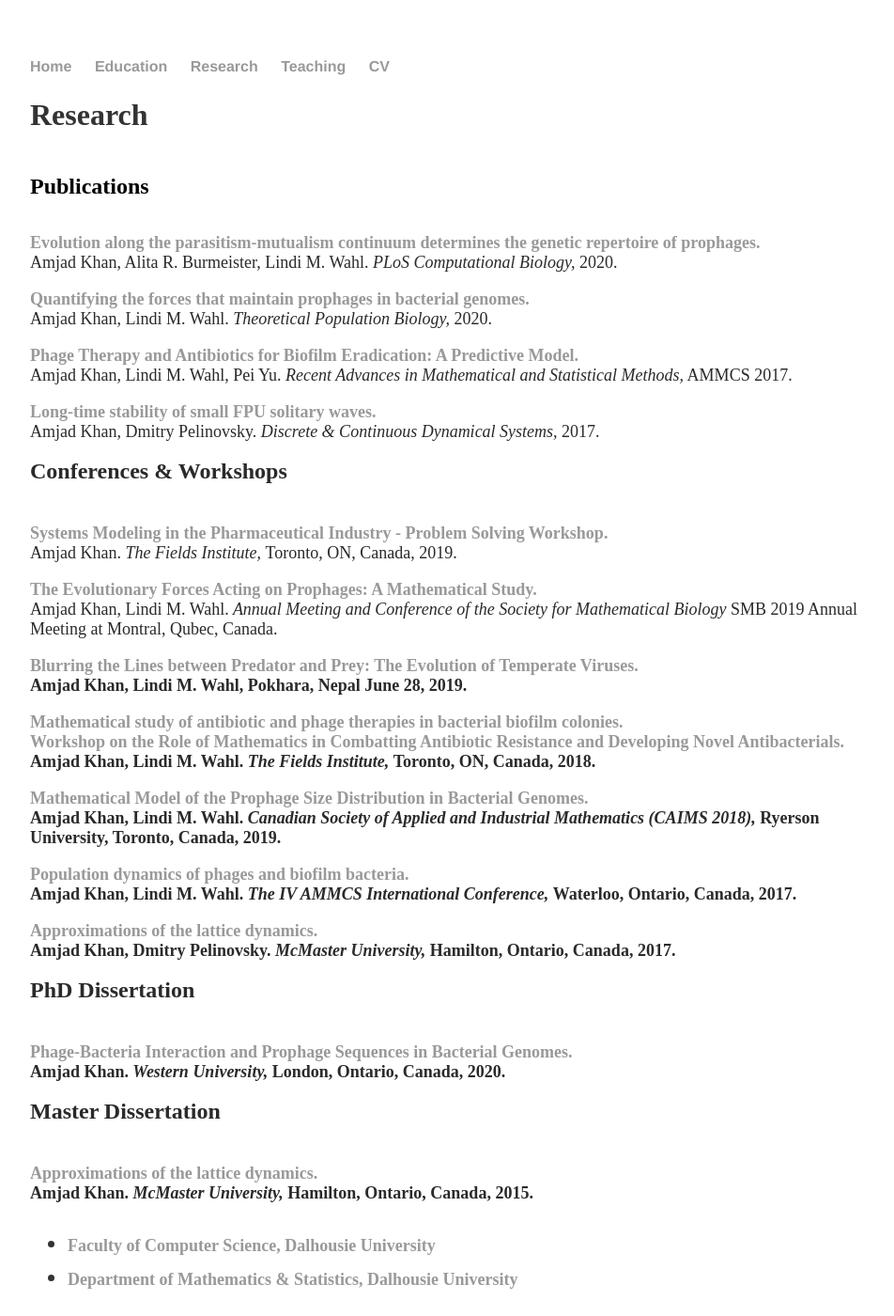
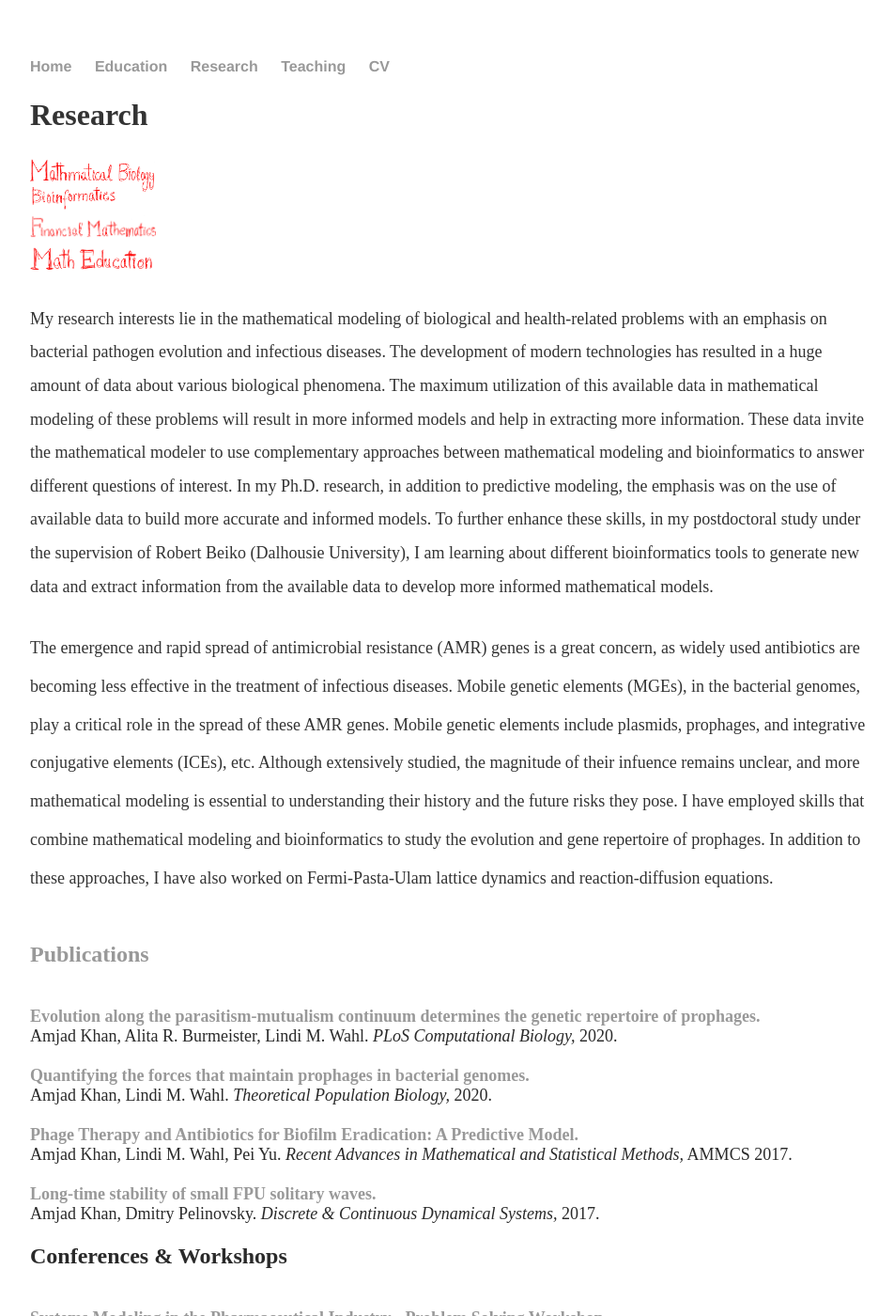
Before and after one commit to MathBioInfo/amjadkhan, a Jekyll site: the page built from Research/index.html, in a window 1280 px wide and 1400 px high. Shown: the whole window at 94% size, without its empty margins (160-1112 px from the left). Built offline with Jekyll 4.4.1, drawn with Linux system fonts in a browser that asks for light colours.

Commit message:
Update index.html

```diff
--- a/Research/index.html
+++ b/Research/index.html
@@ -9,7 +9,7 @@
 			<p><font size="6"><b>Research</b></font><br></p>
 			<link rel="stylesheet" type="text/css" href="css/main.css">
 
-<!--<div class="container">
+<p><div class="container">
 <div class="col-md-12 row">
 <div class="col-xs-4">
 	    <a href="#">
@@ -26,7 +26,7 @@
             <img src="../images/33.jpg"  width="15%" height="auto">
 </div>
 </div>
-<!--</div>
+</div></p>
 			<p><font size="4"> My research interests lie in the mathematical modeling of biological and health-related problems
 			with an emphasis on bacterial pathogen evolution and infectious diseases. The development of modern technologies
 			has resulted in a huge amount of data about various biological phenomena. The maximum utilization
```
